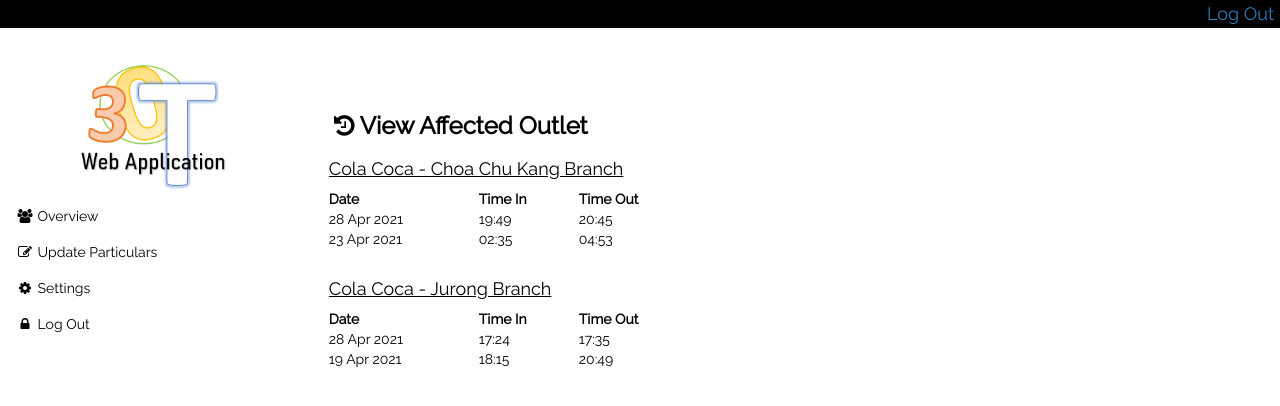
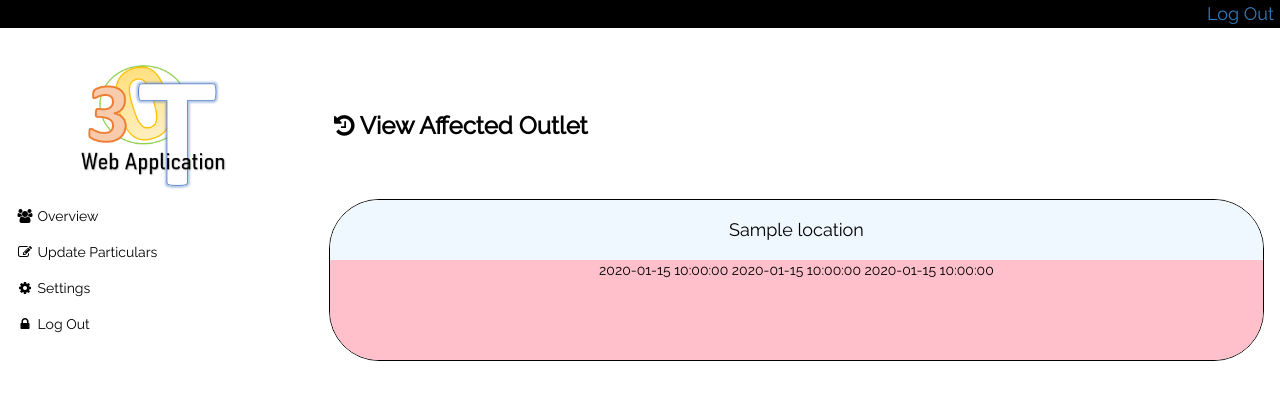
Before and after one commit to clement-koh/Covid-19-Contact-Tracing-Web-Application, a Python web app: template app/templates/business_viewAffectedOutlet.html in a window 1280 px wide. Shown: the top 406 px of the page. Run offline with Jinja, Linux system fonts and the light colour scheme; the template is opened without the code that fills it: most values are stand-ins (such as "Sample title", 1, 10 or a date in 2020); some libraries are stand-ins or nearby versions.

Commit message:
Added View Affected Location Function

```diff
--- /dev/null
+++ b/app/static/styles/business_viewAffectedOutlet.css
@@ -0,0 +1,18 @@
+.LocationContainer{
+	border: 1px solid black;
+	border-radius: 50px;
+	margin-top: 50px;
+	overflow: hidden;
+}
+
+.LocationNameContainer {
+	background-color: aliceblue;
+	text-align: center;
+	padding: 10px;
+}
+
+.RecordChunk {
+	background-color:pink;
+	text-align: center;
+	min-height: 100px;
+}
--- a/app/templates/business_viewAffectedOutlet.html
+++ b/app/templates/business_viewAffectedOutlet.html
@@ -14,72 +14,28 @@
 
 <!-- Content Header -->
 {% block contentHeader %}
+	<link rel="stylesheet" type="text/css" href="{{ url_for('static',filename='styles/business_viewAffectedOutlet.css') }}"/>
     <b><i class="fa fa-history fa-fw"></i>View Affected Outlet</b>
 {% endblock %}
 
 <!-- Main Content of the Page -->
 {% block contentBody %}
-  <div class="w3-row-padding w3-margin-bottom">
-    <table>
-      <!-- First Location -->
-      <tr>
-        <th colspan="3">
-          <h4><u>Cola Coca - Choa Chu Kang Branch</u></h4>
-        </th>
-      </tr>
-      <tr>
-          <th width="150px">Date</th>
-          <th width="100px">Time In</th>
-          <th width="100px">Time Out</th>
-      </tr>
-      <tr>
-        <td width="150px">28 Apr 2021</td>
-        <td width="100px">19:49</td>
-        <td width="100px">20:45</td>
-      </tr>
-      <tr>
-        <td width="150px">23 Apr 2021</td>
-        <td width="100px">02:35</td>
-        <td width="100px">04:53</td>
-      </tr>
-      <!-- Blank Space -->
-      <tr><td>&nbsp;</td></tr>
-      <!-- Second Location -->
-      <tr>
-        <th colspan="3">
-          <h4><u>Cola Coca - Jurong Branch</u></h4>
-        </th>
-      </tr>
-      <tr>
-          <th width="150px">Date</th>
-          <th width="100px">Time In</th>
-          <th width="100px">Time Out</th>
-      </tr>
-      <tr>
-        <td width="150px">28 Apr 2021</td>
-        <td width="100px">17:24</td>
-        <td width="100px">17:35</td>
-      </tr>
-      <tr>
-        <td width="150px">19 Apr 2021</td>
-        <td width="100px">18:15</td>
-        <td width="100px">20:49</td>
-      </tr>
-      <!-- TO BE MODIFIED
-      {% for result in locationHistory %}
-        <tr>
-          <th colspan="3">
-            {{result.locationName}}
-          </th>
-        </tr>
-        <tr>
-            <td>{{result.date}}</td>
-            <td>{{result.time_in}}</td>
-            <td>{{result.time_out}}</td>
-        </tr>
-      {% endfor %}
-      -->
-    </table>
-  </div>
-
+	<div class="w3-row-padding w3-margin-bottom">
+		{% for location in locationDetails %}
+			<div class="LocationContainer">
+				<div class="LocationNameContainer">
+					<h4>{{location.locationName}}</h4>
+				</div>
+				<div class="RecordChunk">
+					{% for record in location.checkInData %}
+						<div class="RecordRow">
+							<span>{{record.date}}</span>
+							<span>{{record.timeIn}}</span>
+							<span>{{record.timeOut}}</span>
+						</div>
+					{% endfor %}
+				</div>
+			</div>
+		{% endfor %}
+	</div>
 {% endblock %}
```
Also changed, not shown: app/boundary/BusinessUser_ViewAffectedOutletUI.py (added, +37 -0 lines), app/controllers/BusinessUser_ViewAffectedOutletController.py (added, +85 -0 lines), app/entity/BusinessUser.py (+8 -3 lines), app/entity/Location.py (+29 -0 lines), app/entity/LocationHistory.py (+46 -0 lines), app/routes.py (+10 -11 lines).
